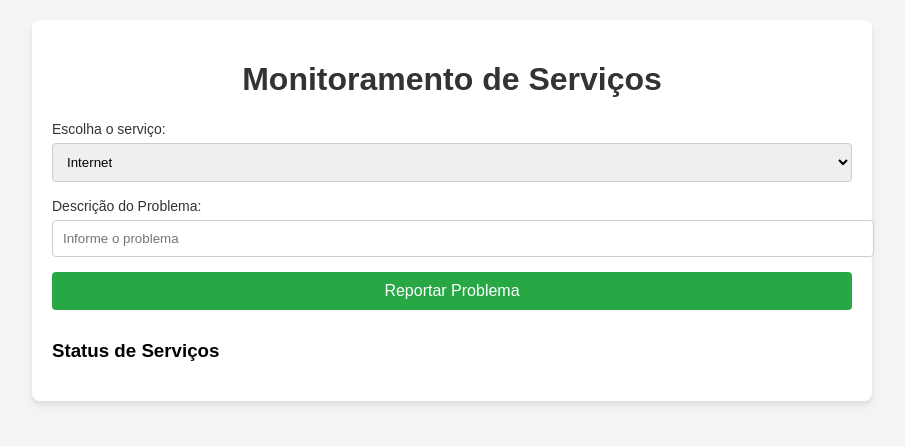
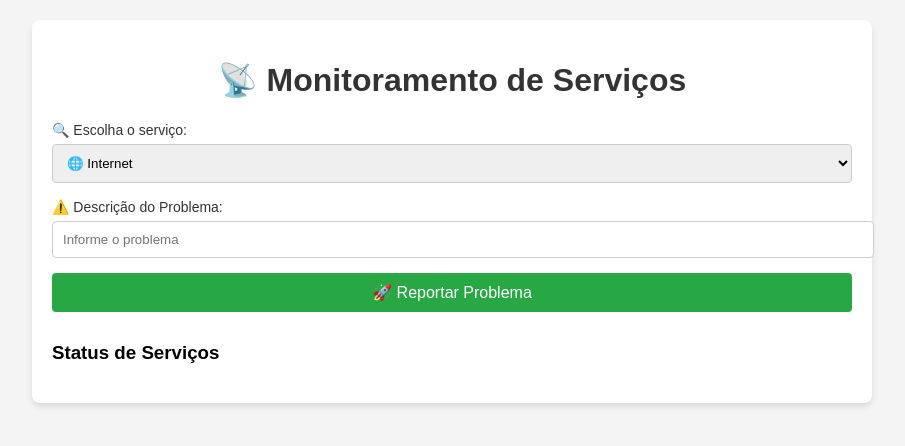
Before and after one commit to NatanCarFF/relatorio, a plain HTML site: page index.html in a window 1280 px wide. Shown: the whole page, without its empty margins (188-1093 px from the left). Drawn offline with Linux system fonts and the light colour scheme.

Commit message:
Update index.html

```diff
--- a/index.html
+++ b/index.html
@@ -3,36 +3,35 @@
 <head>
     <meta charset="UTF-8">
     <meta name="viewport" content="width=device-width, initial-scale=1.0">
-    <title>Monitoramento de Serviço</title>
+    <title>Monitoramento de Serviços</title>
     <link rel="stylesheet" href="style.css">
+    <script defer src="script.js"></script>
 </head>
 <body>
     <div class="container">
-        <h1>Monitoramento de Serviços</h1>
+        <h1>📡 Monitoramento de Serviços</h1>
 
         <div class="form-group">
-            <label for="service">Escolha o serviço:</label>
+            <label for="service">🔍 Escolha o serviço:</label>
             <select id="service">
-                <option value="Internet">Internet</option>
-                <option value="Redes Sociais">Redes Sociais</option>
-                <option value="Streaming">Streaming</option>
+                <option value="Internet">🌐 Internet</option>
+                <option value="Redes Sociais">📲 Redes Sociais</option>
+                <option value="Streaming">🎥 Streaming</option>
             </select>
         </div>
 
         <div class="form-group">
-            <label for="issue">Descrição do Problema:</label>
+            <label for="issue">⚠️ Descrição do Problema:</label>
             <input type="text" id="issue" placeholder="Informe o problema">
         </div>
 
         <div class="form-group">
-            <button onclick="reportIssue()">Reportar Problema</button>
+            <button onclick="reportIssue()">🚀 Reportar Problema</button>
         </div>
 
         <div class="status-list" id="status-list">
-            <h3>Status de Serviços</h3>
+            <h3>📊 Status de Serviços</h3>
         </div>
     </div>
-
-    <script src="script.js"></script>
 </body>
 </html>
```
